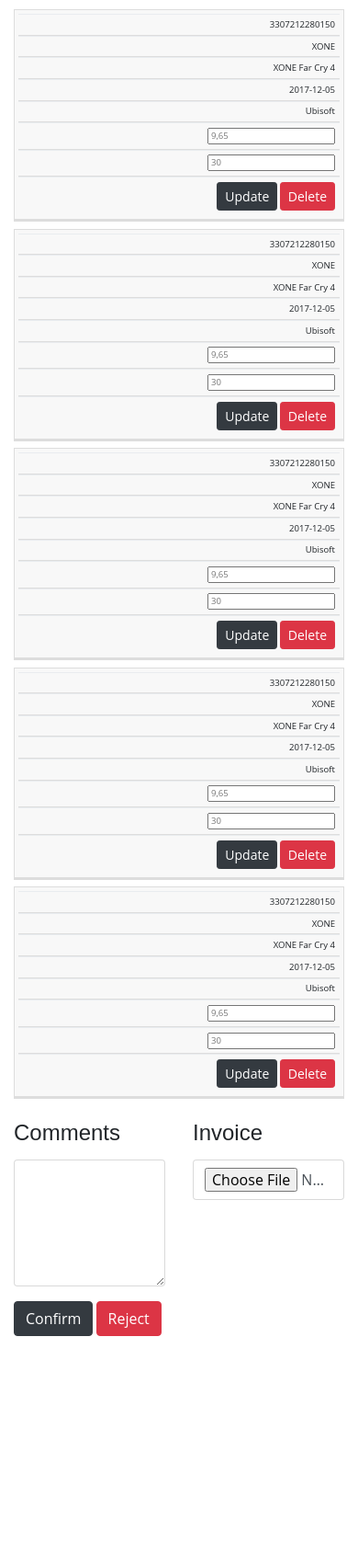
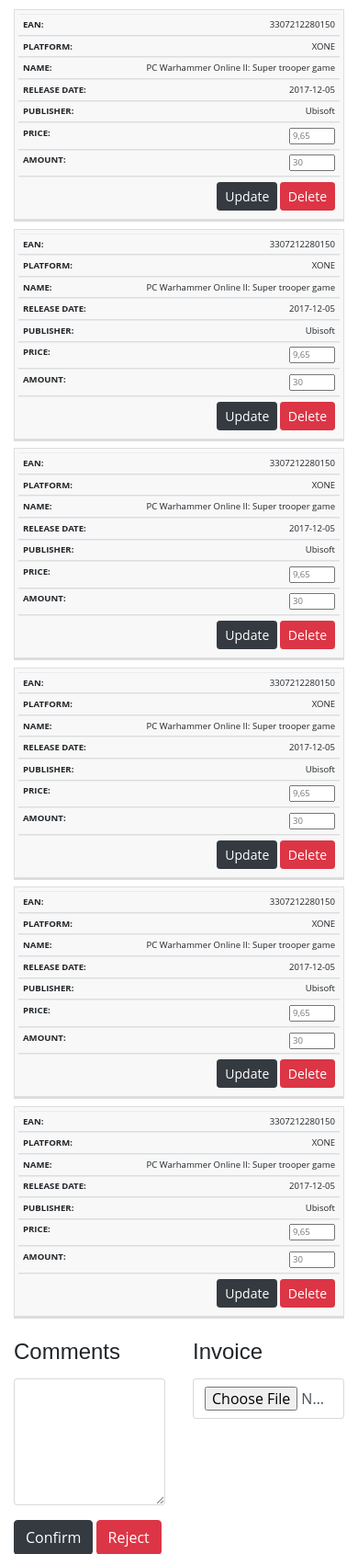
Before and after one commit to b33c00l/front-end, a PHP site: page /orders_single_admin.php in a window 390 px wide. Shown: the top 1690 px of the page at 92% size. Before the commit the page ends 1453 px from the top, so only its background shows below. Run offline with PHP 8.4, Linux system fonts and the light colour scheme.

Commit message:
orders single admin responsive

```diff
--- a/orders_single_admin.php
+++ b/orders_single_admin.php
@@ -9,116 +9,130 @@
 		<div class="container">
 
 			<!-- Order table -->
-
 			<div class="row">
 				<div class="col-md-12 table-responsive">
 					<table class="table table-sm">
 						<thead class="thead-light">
 							<tr>
-							<th>EAN:</th>
-							<th>Platform:</th>
-							<th>Name:</th>
-							<th>Release Date:</th>
-							<th>Publisher:</th>
-							<th>Price:</th>
-							<th>Amount</th>
-							<th></th>
-							<th></th>
+								<th scope="col">EAN:</th>
+								<th scope="col">Platform:</th>
+								<th scope="col">Name:</th>
+								<th scope="col">Release date:</th>
+								<th scope="col">Publisher:</th>
+								<th scope="col">Price:</th>
+								<th scope="col">Amount</th>
+								<th scope="col"></th>
 							</tr>
 						</thead>
 						<tbody>
 							<tr>
-							<td class="align-middle">3307212280150</td>
-							<td class="align-middle">XONE</td>
-							<td class="align-middle">XONE Far Cry 4</td>
-							<td class="align-middle">2017-12-05</td>
-							<td class="align-middle">Ubisoft</td>
-							<td class="align-middle ">
-								<input class="input-group-sm" type="number" placeholder="9,65" name="Price">
+								<td data-label="EAN:" class="align-middle">3307212280150</td>
+								<td data-label="Platform:" class="align-middle">XONE</td>
+								<td data-label="Name:" class="align-middle">PC Warhammer Online II: Super trooper game</td>
+								<td data-label="Release date:" class="align-middle">2017-12-05</td>
+								<td data-label="Publisher:" class="align-middle">Ubisoft</td>
+								<td data-label="Price:" class="align-middle">
+									<input class="input" type="number" placeholder="9,65" name="amount">
+								</td>
+								<td data-label="Amount:" class="align-middle">
+									<input class="input" type="number" placeholder="30" name="amount">
 								</td>
 								<td class="align-middle">
-								<input class="input-group-sm" type="number" placeholder="30" name="amount">
-							</td>
-							<td class="align-middle">
-								<a class="btn btn-dark btn-sm" href="#">Update</a>
-								<a class="btn btn-danger btn-sm" href="#">Delete</a>
+									<div class="btn btn-dark btn-sm">Update</div>
+									<div class="btn btn-danger btn-sm">Delete</div>
 								</td>
 							</tr>
 							<tr>
-							<td class="align-middle">3307212280150</td>
-							<td class="align-middle">XONE</td>
-							<td class="align-middle">XONE Far Cry 4</td>
-							<td class="align-middle">2017-12-05</td>
-							<td class="align-middle">Ubisoft</td>
-							<td class="align-middle">
-								<input class="input-group-sm" type="number" placeholder="9,65" name="Price">
+								<td data-label="EAN:" class="align-middle">3307212280150</td>
+								<td data-label="Platform:" class="align-middle">XONE</td>
+								<td data-label="Name:" class="align-middle">PC Warhammer Online II: Super trooper game</td>
+								<td data-label="Release date:" class="align-middle">2017-12-05</td>
+								<td data-label="Publisher:" class="align-middle">Ubisoft</td>
+								<td data-label="Price:" class="align-middle">
+									<input class="input" type="number" placeholder="9,65" name="amount">
+								</td>
+								<td data-label="Amount:" class="align-middle">
+									<input class="input" type="number" placeholder="30" name="amount">
 								</td>
 								<td class="align-middle">
-								<input class="input-group-sm" type="number" placeholder="30" name="amount">
-							</td>
-							<td class="align-middle">
-								<a class="btn btn-dark btn-sm" href="#">Update</a>
-								<a class="btn btn-danger btn-sm" href="#">Delete</a>
+									<div class="btn btn-dark btn-sm">Update</div>
+									<div class="btn btn-danger btn-sm">Delete</div>
 								</td>
 							</tr>
 							<tr>
-							<td class="align-middle">3307212280150</td>
-							<td class="align-middle">XONE</td>
-							<td class="align-middle">XONE Far Cry 4</td>
-							<td class="align-middle">2017-12-05</td>
-							<td class="align-middle">Ubisoft</td>
-							<td class="align-middle">
-								<input class="input-group-sm" type="number" placeholder="9,65" name="Price">
+								<td data-label="EAN:" class="align-middle">3307212280150</td>
+								<td data-label="Platform:" class="align-middle">XONE</td>
+								<td data-label="Name:" class="align-middle">PC Warhammer Online II: Super trooper game</td>
+								<td data-label="Release date:" class="align-middle">2017-12-05</td>
+								<td data-label="Publisher:" class="align-middle">Ubisoft</td>
+								<td data-label="Price:" class="align-middle">
+									<input class="input" type="number" placeholder="9,65" name="amount">
+								</td>
+								<td data-label="Amount:" class="align-middle">
+									<input class="input" type="number" placeholder="30" name="amount">
 								</td>
 								<td class="align-middle">
-								<input class="input-group-sm" type="number" placeholder="30" name="amount">
-							</td>
-							<td class="align-middle">
-								<a class="btn btn-dark btn-sm" href="#">Update</a>
-								<a class="btn btn-danger btn-sm" href="#">Delete</a>
+									<div class="btn btn-dark btn-sm">Update</div>
+									<div class="btn btn-danger btn-sm">Delete</div>
 								</td>
 							</tr>
 							<tr>
-							<td class="align-middle">3307212280150</td>
-							<td class="align-middle">XONE</td>
-							<td class="align-middle">XONE Far Cry 4</td>
-							<td class="align-middle">2017-12-05</td>
-							<td class="align-middle">Ubisoft</td>
-							<td class="align-middle">
-								<input class="input-group-sm" type="number" placeholder="9,65" name="Price">
+								<td data-label="EAN:" class="align-middle">3307212280150</td>
+								<td data-label="Platform:" class="align-middle">XONE</td>
+								<td data-label="Name:" class="align-middle">PC Warhammer Online II: Super trooper game</td>
+								<td data-label="Release date:" class="align-middle">2017-12-05</td>
+								<td data-label="Publisher:" class="align-middle">Ubisoft</td>
+								<td data-label="Price:" class="align-middle">
+									<input class="input" type="number" placeholder="9,65" name="amount">
+								</td>
+								<td data-label="Amount:" class="align-middle">
+									<input class="input" type="number" placeholder="30" name="amount">
 								</td>
 								<td class="align-middle">
-								<input class="input-group-sm" type="number" placeholder="30" name="amount">
-							</td>
-							<td class="align-middle">
-								<a class="btn btn-dark btn-sm" href="#">Update</a>
-								<a class="btn btn-danger btn-sm" href="#">Delete</a>
+									<div class="btn btn-dark btn-sm">Update</div>
+									<div class="btn btn-danger btn-sm">Delete</div>
 								</td>
 							</tr>
 							<tr>
-							<td class="align-middle">3307212280150</td>
-							<td class="align-middle">XONE</td>
-							<td class="align-middle">XONE Far Cry 4</td>
-							<td class="align-middle">2017-12-05</td>
-							<td class="align-middle">Ubisoft</td>
-							<td class="align-middle">
-								<input class="input-group-sm" type="number" placeholder="9,65" name="Price">
+								<td data-label="EAN:" class="align-middle">3307212280150</td>
+								<td data-label="Platform:" class="align-middle">XONE</td>
+								<td data-label="Name:" class="align-middle">PC Warhammer Online II: Super trooper game</td>
+								<td data-label="Release date:" class="align-middle">2017-12-05</td>
+								<td data-label="Publisher:" class="align-middle">Ubisoft</td>
+								<td data-label="Price:" class="align-middle">
+									<input class="input" type="number" placeholder="9,65" name="amount">
+								</td>
+								<td data-label="Amount:" class="align-middle">
+									<input class="input" type="number" placeholder="30" name="amount">
 								</td>
 								<td class="align-middle">
-								<input class="input-group-sm" type="number" placeholder="30" name="amount">
+									<div class="btn btn-dark btn-sm">Update</div>
+									<div class="btn btn-danger btn-sm">Delete</div>
+								</td>
+							</tr>
+							<tr>
+								<td data-label="EAN:" class="align-middle">3307212280150</td>
+								<td data-label="Platform:" class="align-middle">XONE</td>
+								<td data-label="Name:" class="align-middle">PC Warhammer Online II: Super trooper game</td>
+								<td data-label="Release date:" class="align-middle">2017-12-05</td>
+								<td data-label="Publisher:" class="align-middle">Ubisoft</td>
+								<td data-label="Price:" class="align-middle">
+									<input class="input" type="number" placeholder="9,65" name="amount">
+								</td>
+								<td data-label="Amount:" class="align-middle">
+									<input class="input" type="number" placeholder="30" name="amount">
 								</td>
 								<td class="align-middle">
-								<a class="btn btn-dark btn-sm" href="#">Update</a>
-								<a class="btn btn-danger btn-sm" href="#">Delete</a>
+									<div class="btn btn-dark btn-sm">Update</div>
+									<div class="btn btn-danger btn-sm">Delete</div>
 								</td>
 							</tr>
+
 						</tbody>
 					</table>
 				</div>
 			</div>
-
 			<!-- Comments and attachments -->
-
 			<div class="row">
 				<div class="col-6">
 					<form>
```
Lines whose indentation alone changed are shown as unchanged.
